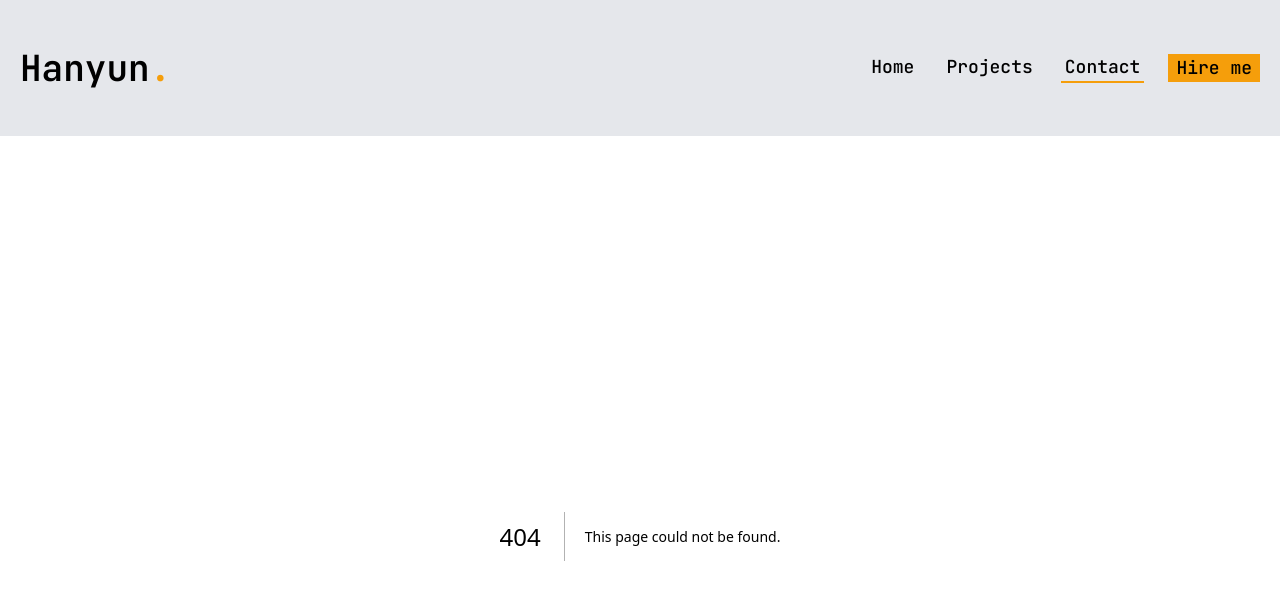
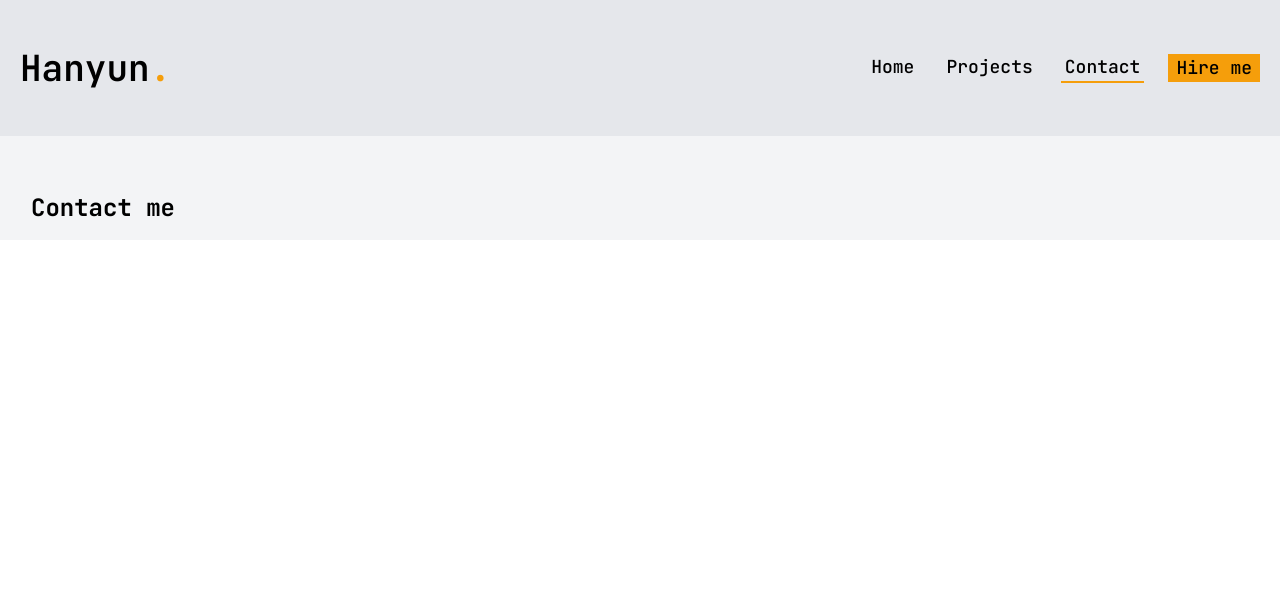
Before and after one commit to Hanyun1/hanyun-portfolio, a Next.js app: page /contact in a window 1280 px wide. Before the commit this address had no page. Shown: the top 600 px of the page. Built offline with nearby package versions, Linux system fonts and the light colour scheme.

Commit message:
initialise contact page

```diff
--- /dev/null
+++ b/src/app/contact/page.jsx
@@ -0,0 +1,24 @@
+import React from 'react'
+
+const Contact = () => {
+  return (
+    <section className="container bg-gray-100 pt-10 items-center justify-between ">
+
+
+        <div className="container p-4 bg-gray-100 basis-3/5">
+        <div className="text-2xl font-bold ">Contact me</div>
+        {/* <div className="flex flex-col md:flex-row gap-2">
+          <SideWidgetBar
+            onSelect={setSelectedContent}
+            selectedContent={selectedContent}
+            className="flex-3 basis-1/5"
+          />
+          <div className="flex p-4 basis-4/5">{renderContent()}</div>
+        </div> */}
+      </div>
+
+        </section>
+  )
+}
+
+export default Contact
```
